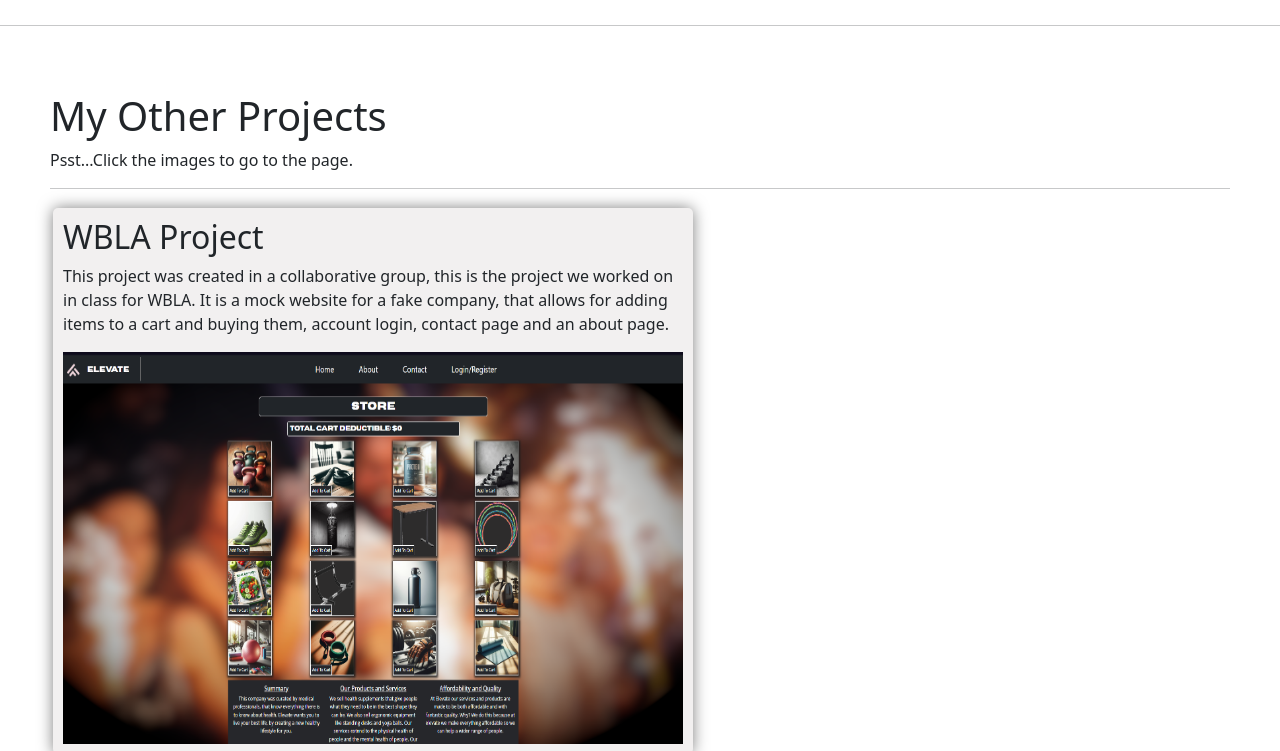
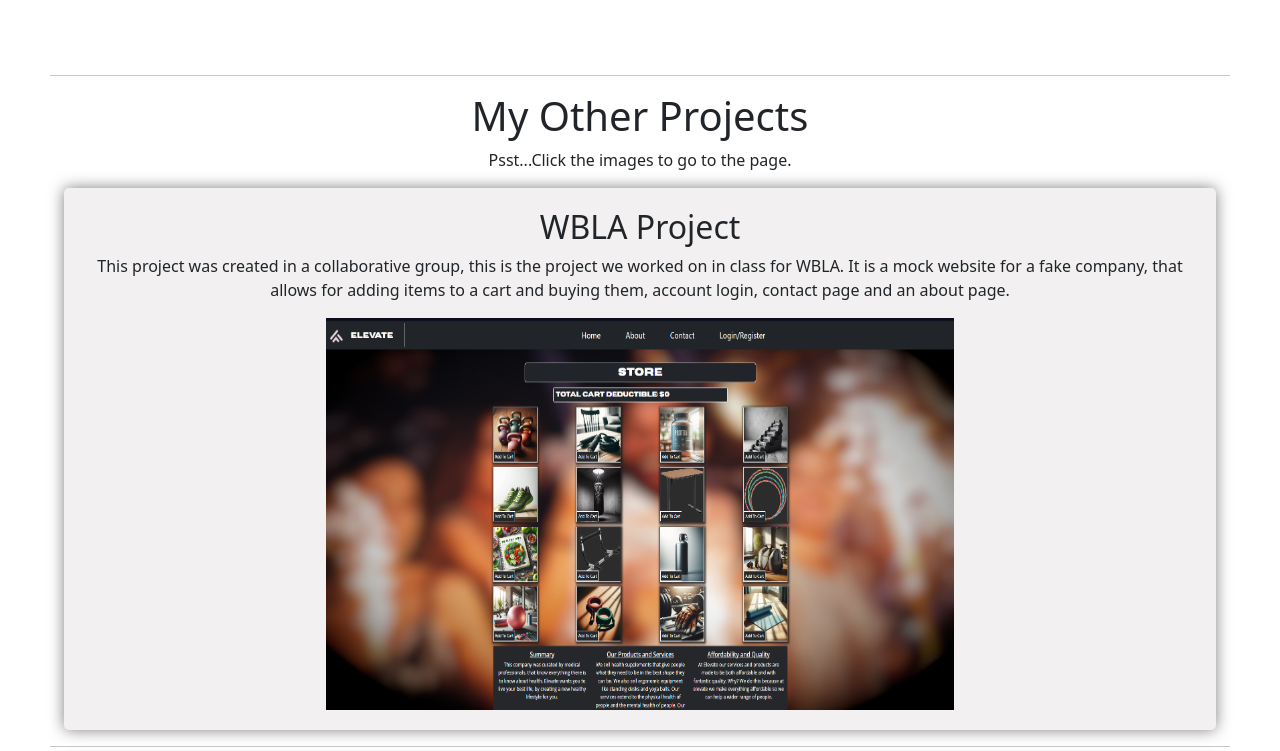
Before and after one commit to Twaters623/NewPortfolio, a plain HTML site: page index.html in a window 1280 px wide. Shown: the part 707-1458 px from the top of the page. Drawn offline with nearby package versions, Linux system fonts and the light colour scheme.

Commit message:
random things

```diff
--- a/index.html
+++ b/index.html
@@ -32,11 +32,12 @@
                  <div id="imageDiv"> <a href="https://github.com/twaters27/ChessGame"><img id="chessVideo" src="chessvideo.gif" ></a></div>
 
         </div>
-        <hr>
         <div id="sideContent">
+            <hr>
+
         <h1 id="Sideprojectsheader">My Other Projects</h1>
         <p>Psst...Click the images to go to the page.</p>
-        <hr>
+
         <section class="projectsections">
             <h2 class="projectheaders">
                 WBLA Project
--- a/stylesheet.css
+++ b/stylesheet.css
@@ -59,6 +59,8 @@ aside {
 
 #sideContent {
     padding: 50px;
+    text-align:center;
+    align-content:center;
 }
 
 #chessVideo {
@@ -70,13 +72,16 @@ aside {
 .projectsections {
     background-color: #f2f0f0;
     margin-bottom: 20px;
-    padding: 10px;
+    padding: 20px;
     border-radius: 5px;
     box-shadow: 0 0 15px rgba(0, 0, 0, 0.5);
     margin: 3px;
     display: inline-block;
     width: 100%;
-    max-width: 50vw;
+    max-width: 90vw;
+    text-align:center;
+    /* align-content: center; */
+    margin:auto;
 }
 
 .projectimg {
```
